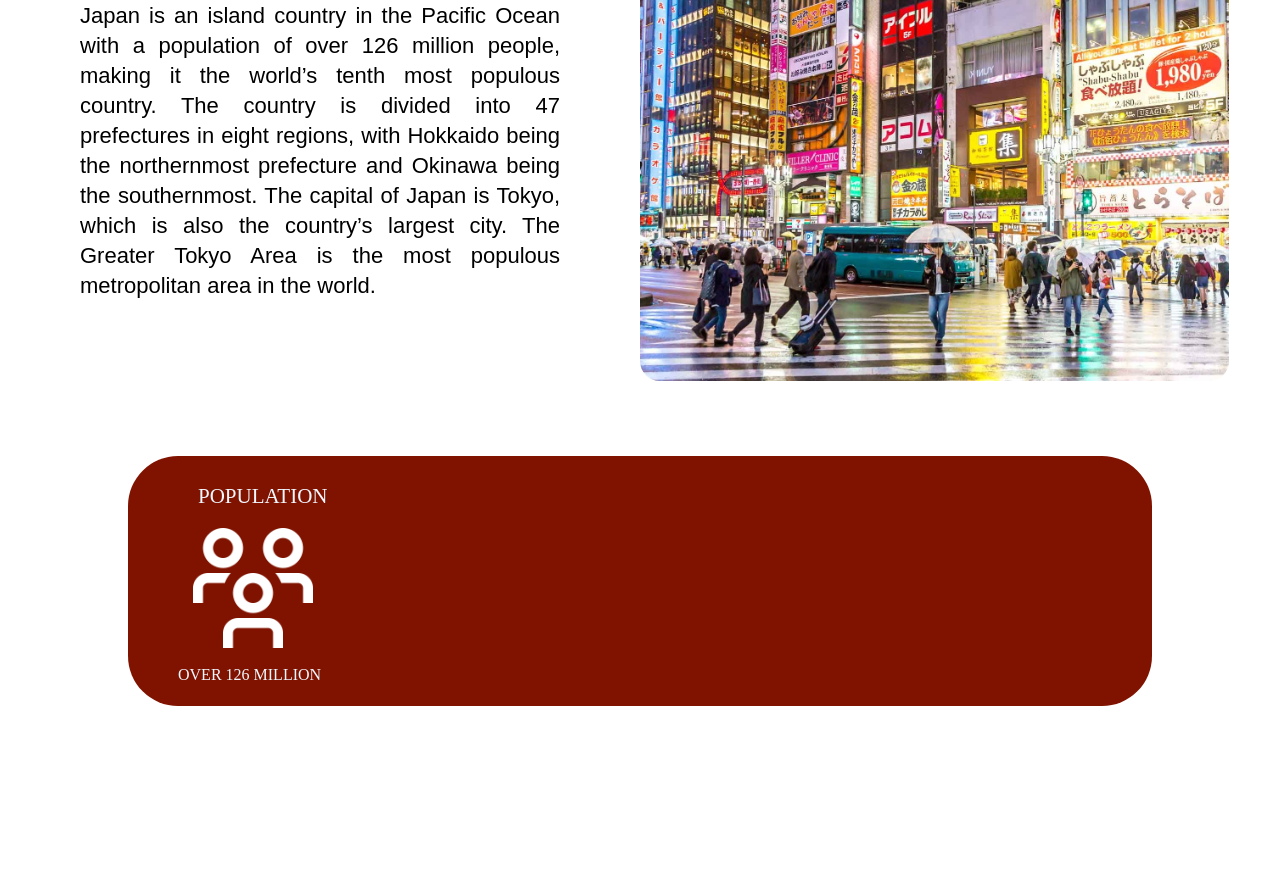
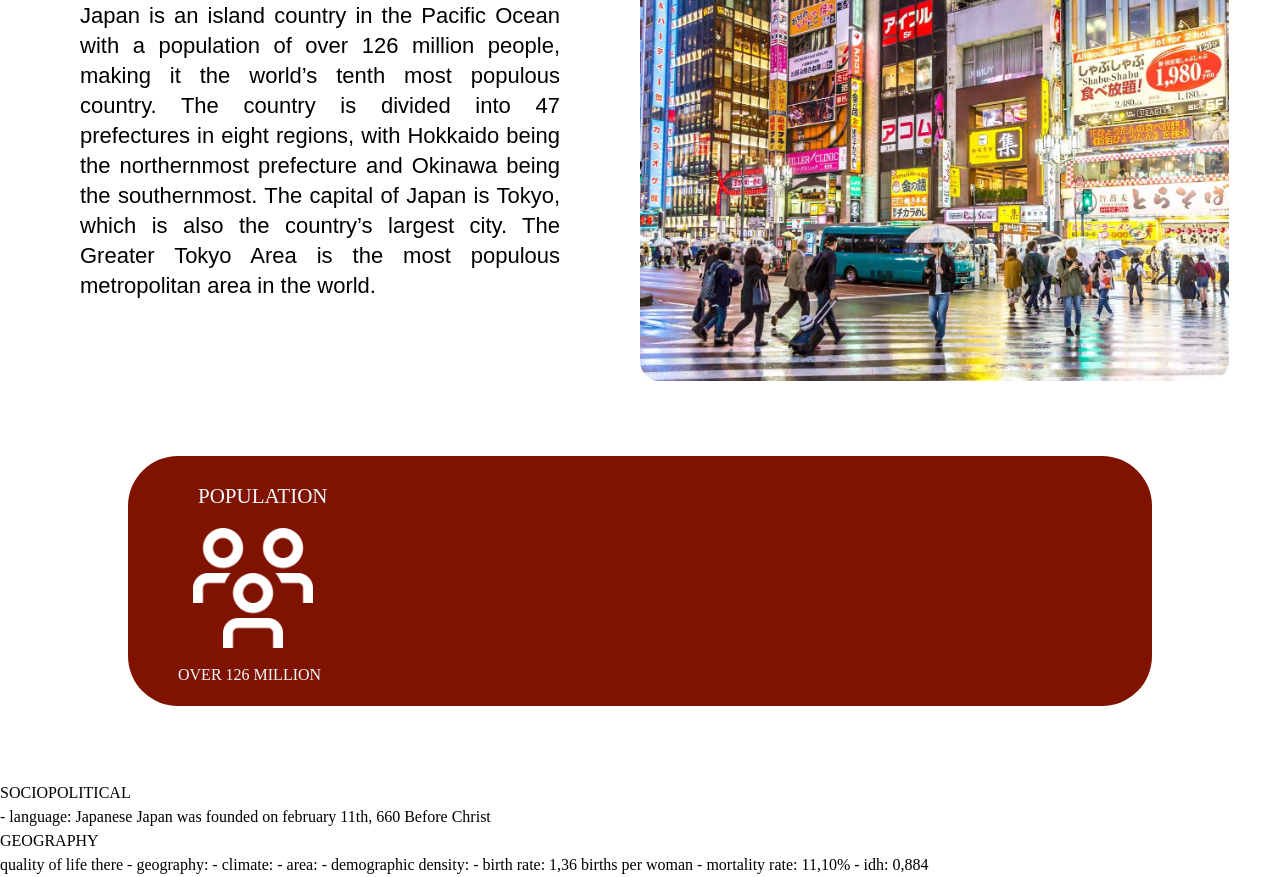
Before and after one commit to NicolasVilmes/Japan, a plain HTML site: page index.html in a window 1280 px wide. Shown: the part 953-1830 px from the top of the page. Before the commit the page ends 1734 px from the top, so only its background shows below. Drawn offline with nearby package versions, Linux system fonts and the light colour scheme; files whose address does not match are found by name.

Commit message:
add 2 section, socialpolitical e geography

```diff
--- a/index.html
+++ b/index.html
@@ -55,8 +55,24 @@
           <img src="/assets/Images/people.png"/>
         <span>OVER 126 MILLION</span>
     </div>
+  </div>
 
-</div>
+<section>
+  <h1>SOCIOPOLITICAL</h1>
+  <p>		- language: Japanese Japan was founded on february 11th, 660 Before Christ</p>
+</section>
+
+<section>
+  <h1>GEOGRAPHY</h1>
+  <span>quality of life there
+		- geography:
+		- climate:
+		- area:
+		- demographic density:
+		- birth rate: 1,36 births per woman
+		- mortality rate: 11,10%
+		- idh: 0,884</span>
+</section>
 
 </body>
 </html>
```
